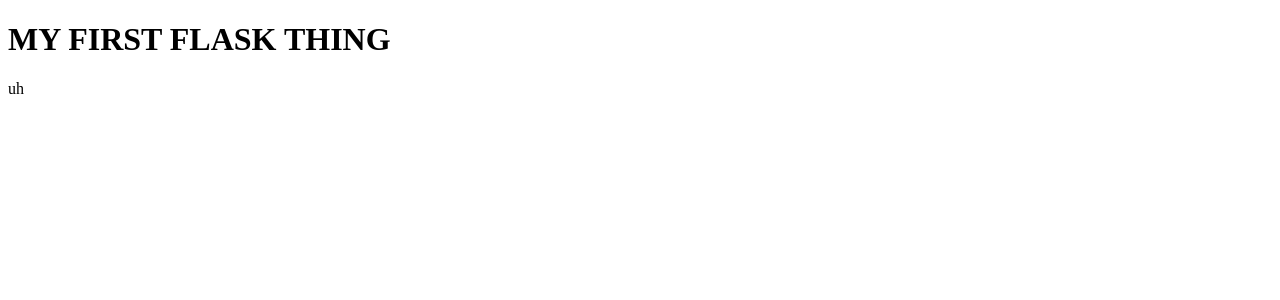
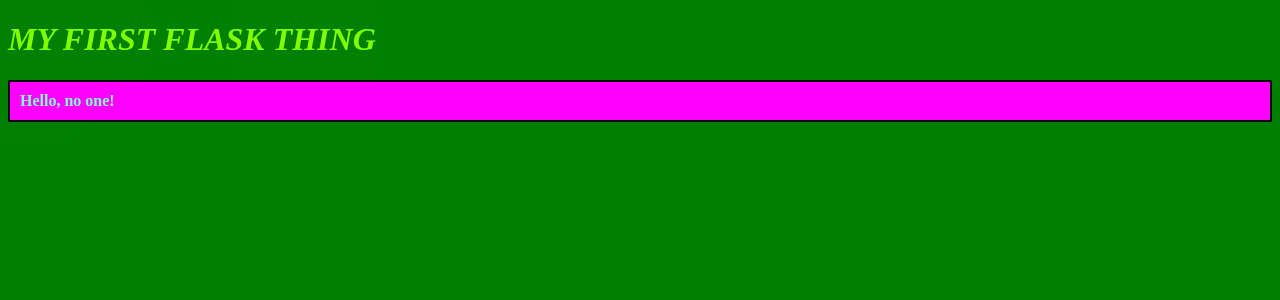
Before and after one commit to BryceJ2026/CS3-Unit3-notes, a Flask app: page / in a window 1280 px wide. Shown: the top 300 px of the page. Run offline with Flask 3, Linux system fonts and the light colour scheme.

Commit message:
added css

```diff
--- a/app.py
+++ b/app.py
@@ -8,7 +8,9 @@ app = Flask(__name__)
 
 @app.route("/")
 def index():
-    return render_template("index.html")
+    name_data = None
+    return render_template("index.html", name=name_data)
+
 
 # To run YOUR APP enter "FLASK run" into the TERMINAL
 # (if you closed your teminal, open it agai. with CTRL + ')
--- /dev/null
+++ b/static/style.css
@@ -0,0 +1,18 @@
+body {
+    background: green;
+    color:aquamarine;
+}
+
+h1 {
+    color:chartreuse;
+    font-style: oblique;
+    text-align: left;
+    text-shadow: 2px 2px 1000000000000000000000000000px white;
+}
+
+p {
+    background: fuchsia;
+    font-weight: 900;
+    padding:10px;
+    border: 2px solid black;
+}
--- a/templates/index.html
+++ b/templates/index.html
@@ -3,13 +3,19 @@
 
 <head>
  <meta charset="utf-8">
+ <link rel="stylesheet" href="{{ url_for('static', filename='style.css') }}">
 </head>
 
 <body>
 
     <h1> MY FIRST FLASK THING</h1>
+ {% if name %}
+    <p>Hello, {{ name }}</p>
 
-    <p>uh</p>
+    {% else %}
+    <p> Hello, no one!</p>
+
+{% endif %}
 </body>
 
 </html>
```
